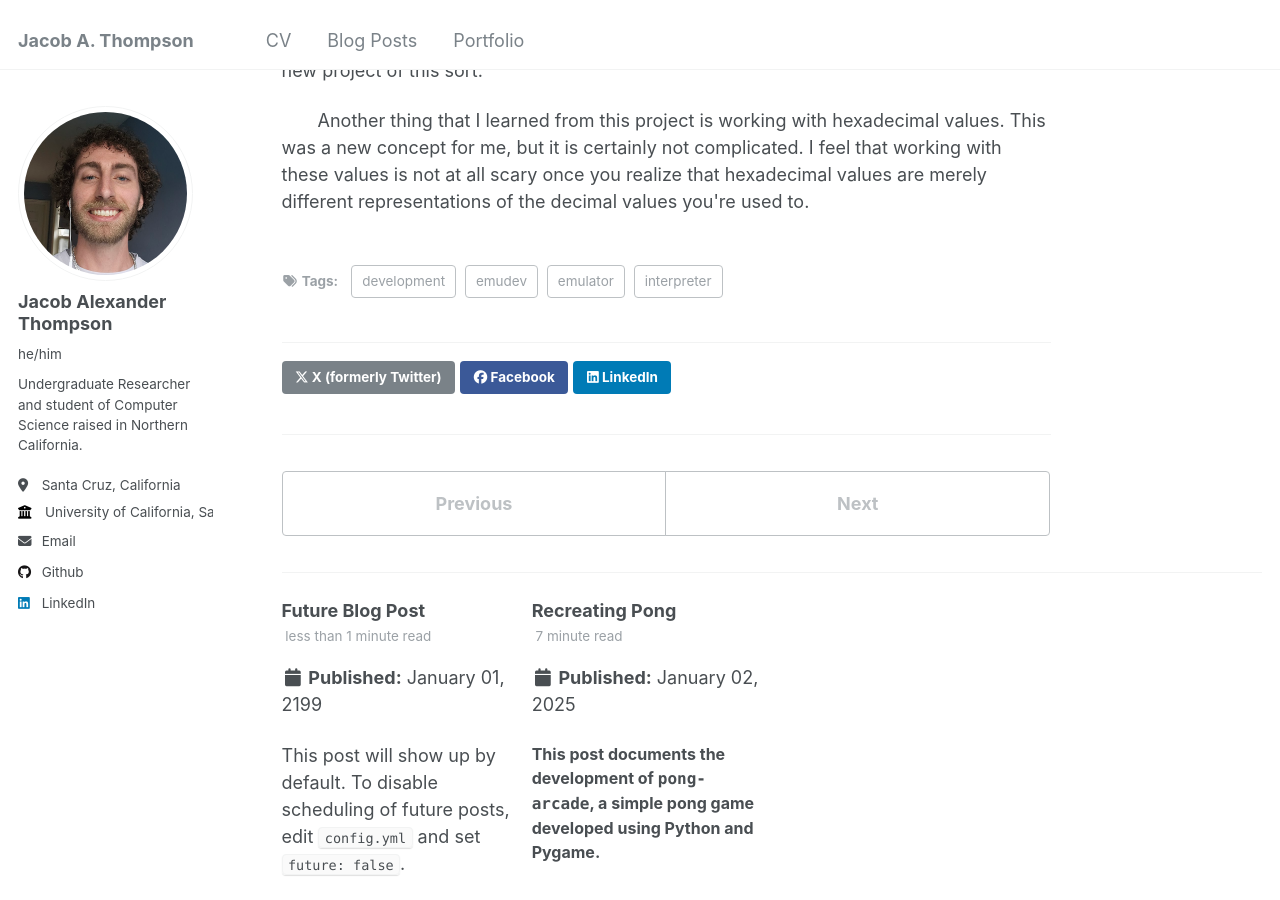
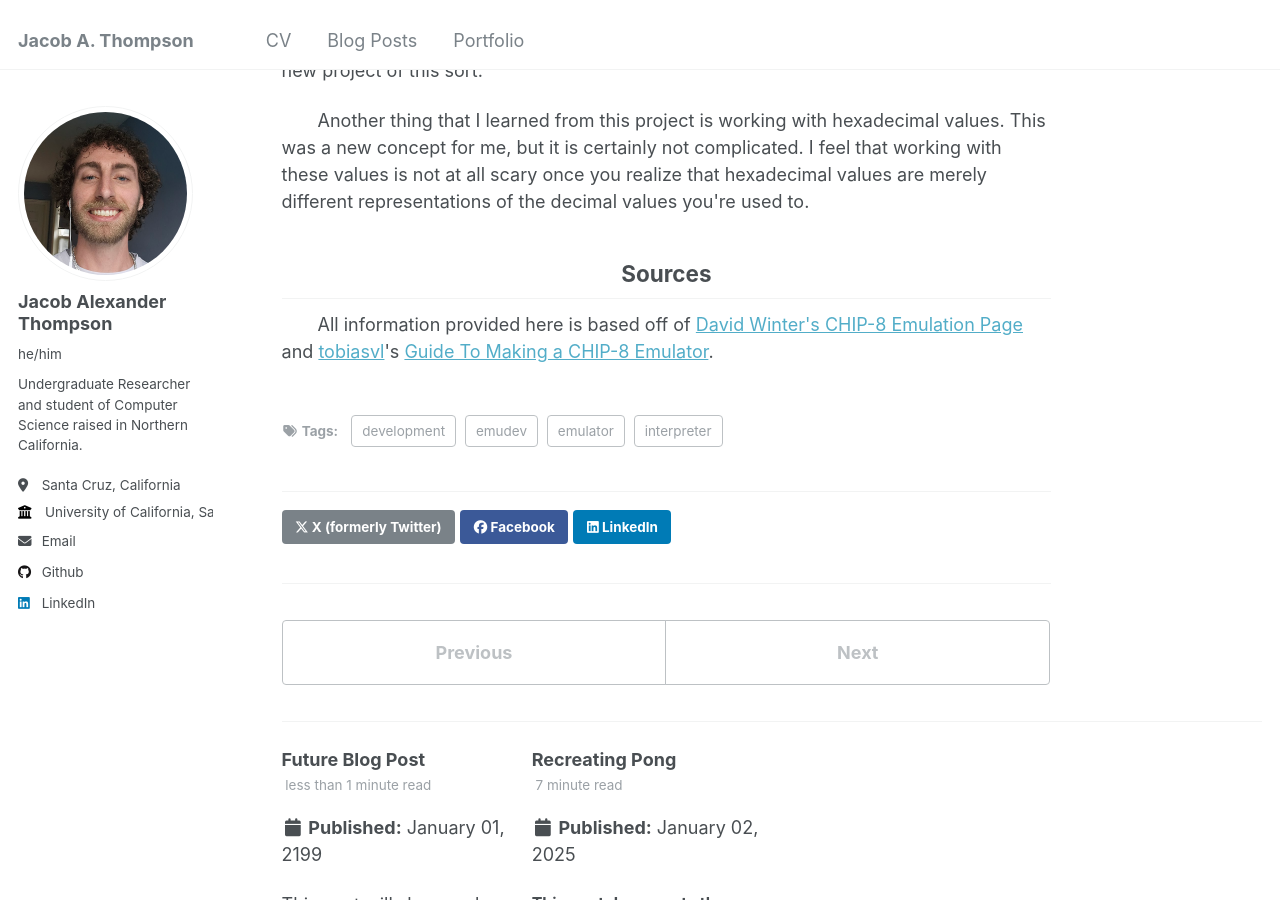
Before and after one commit to jacob-thompson/jacob-thompson.github.io, a Jekyll site: the page built from _posts/2025-10-16-teal8.html, in a window 1280 px wide and 900 px high, scrolled down 4665 px. Built offline with Jekyll 4.4.1, drawn with Linux system fonts in a browser that asks for light colours.

Commit message:
add sources to teal8 post

```diff
--- a/_posts/2025-10-16-teal8.html
+++ b/_posts/2025-10-16-teal8.html
@@ -416,6 +416,21 @@ decodeAndExecuteOpcode(&chip8, opcode);
                 representations of the decimal values you're used to.
         </p>
 
+        <h2 style="text-align: center">
+            Sources
+        </h2>
+
+        <p style="text-indent: 2em">
+            All information provided here is based off of
+                <a href="https://pong-story.com/chip8/">
+                David Winter's CHIP-8 Emulation Page</a>
+            and
+            <a href="https://github.com/tobiasvl">
+            tobiasvl</a>'s
+            <a href="https://tobiasvl.github.io/blog/write-a-chip-8-emulator/">
+            Guide To Making a CHIP-8 Emulator</a>.
+        </p>
+
     </body>
 
 </html>
```
